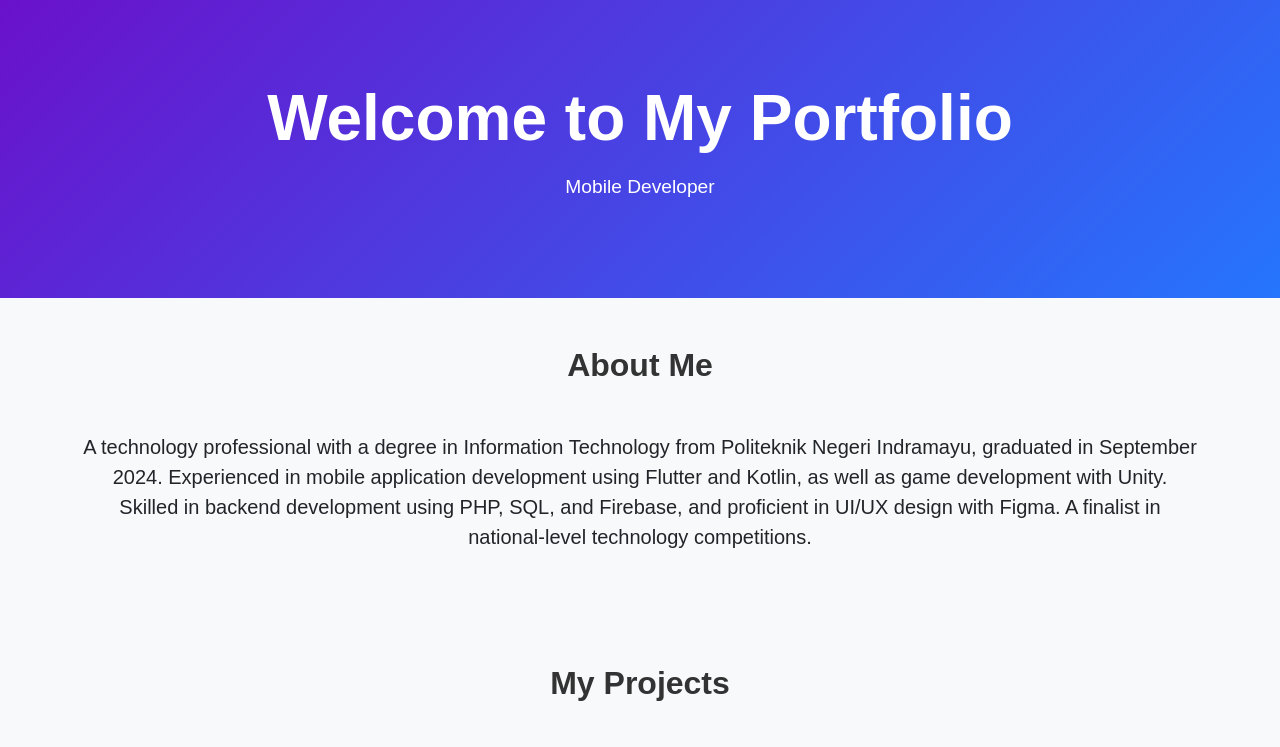
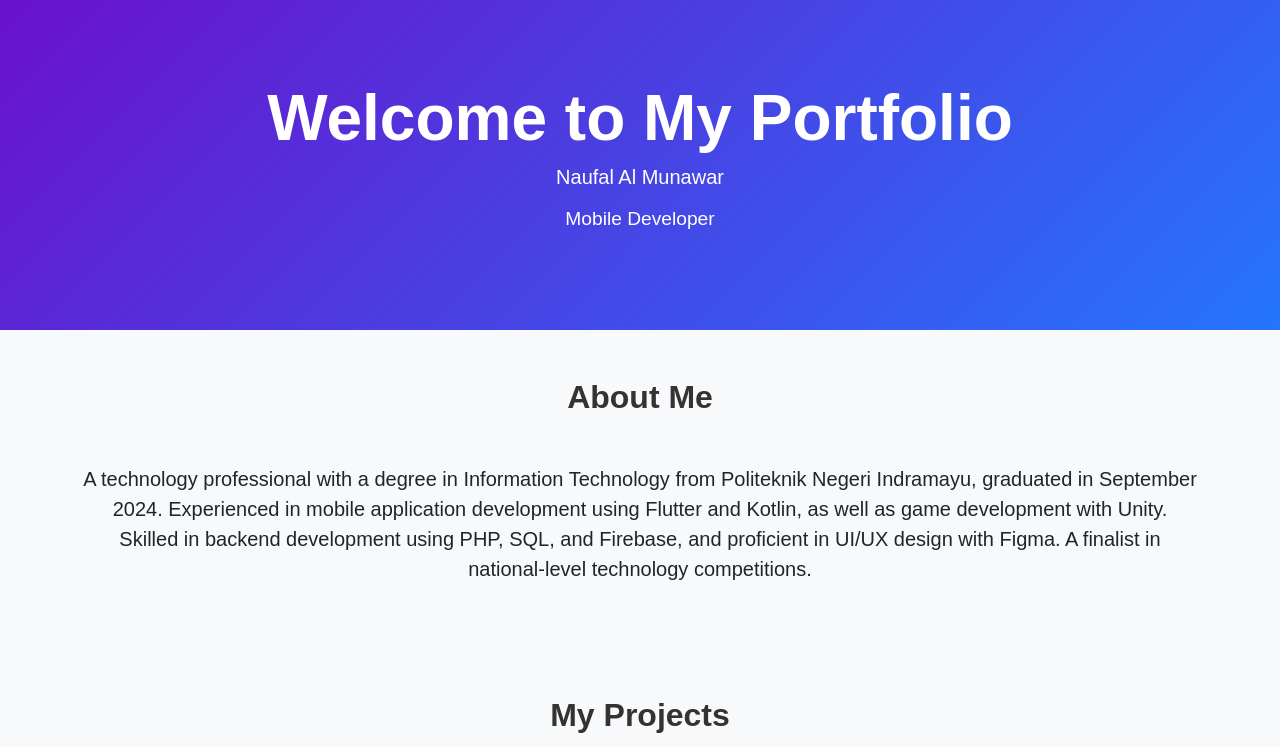
Before and after one commit to naufal-al-munawar251/portofolio, a plain HTML site: page index.html in a window 1280 px wide. Shown: the top 747 px of the page. Drawn offline with nearby package versions, Linux system fonts and the light colour scheme.

Commit message:
Update index.html

```diff
--- a/index.html
+++ b/index.html
@@ -63,6 +63,7 @@
     <header>
         <div class="container">
             <h1>Welcome to My Portfolio</h1>
+            <h5>Naufal Al Munawar</h5>
             <p>Mobile Developer</p>
         </div>
     </header>
```
